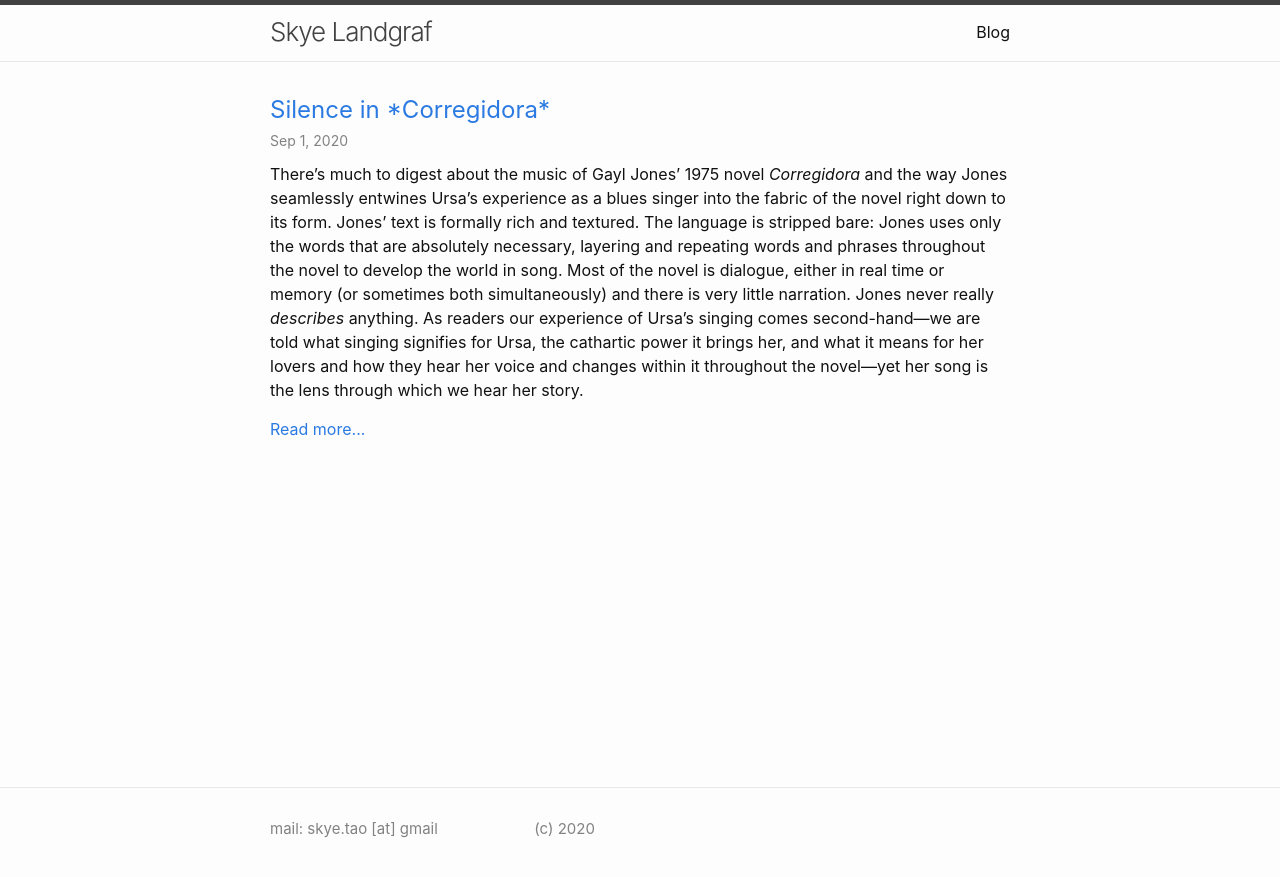
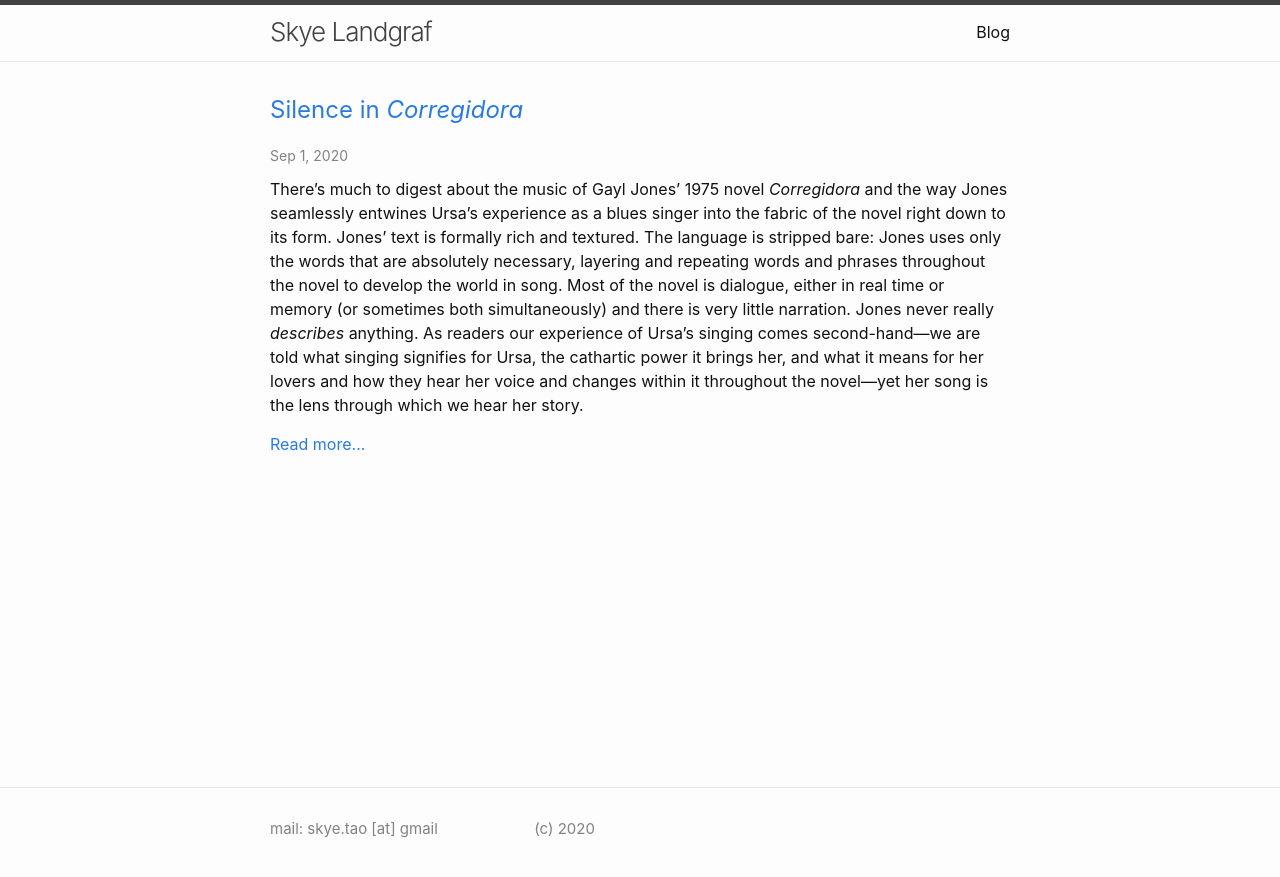
Before and after one commit to skyetao/skye-dot-com, a Jekyll site: the page built from blog/index.html, in a window 1280 px wide. Shown: the top 877 px of the page. Built offline with Jekyll 4.4.1, drawn with Linux system fonts in a browser that asks for light colours.

Commit message:
italicize blog page titles

```diff
--- a/blog/index.html
+++ b/blog/index.html
@@ -15,7 +15,7 @@ title: Blog
           {%- assign date_format = site.minima.date_format | default: "%b %-d, %Y" -%}
           <h3 class="title-of-post">
             <a class="post-link" href="{{ post.url | relative_url }}">
-              {{ post.title | escape }}
+              {{ post.title | escape | markdownify }}
             </a>
           </h3>
           <span class="post-meta">{{ post.date | date: date_format }}</span>
```
